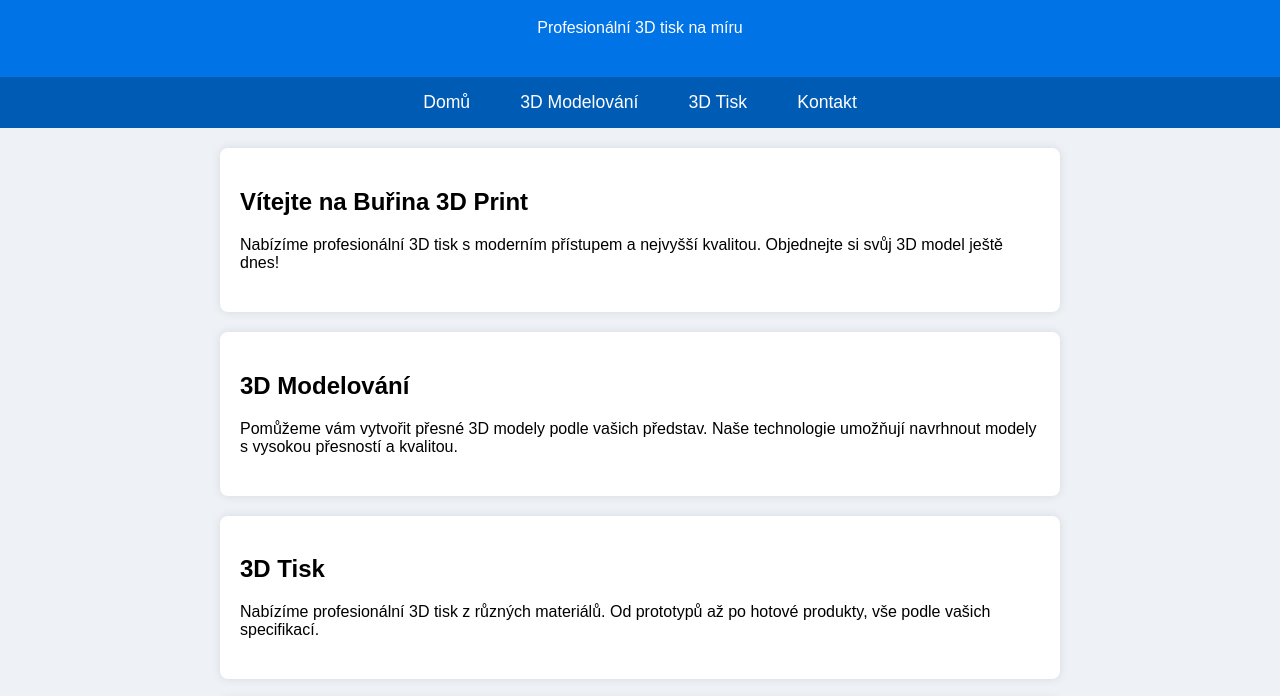
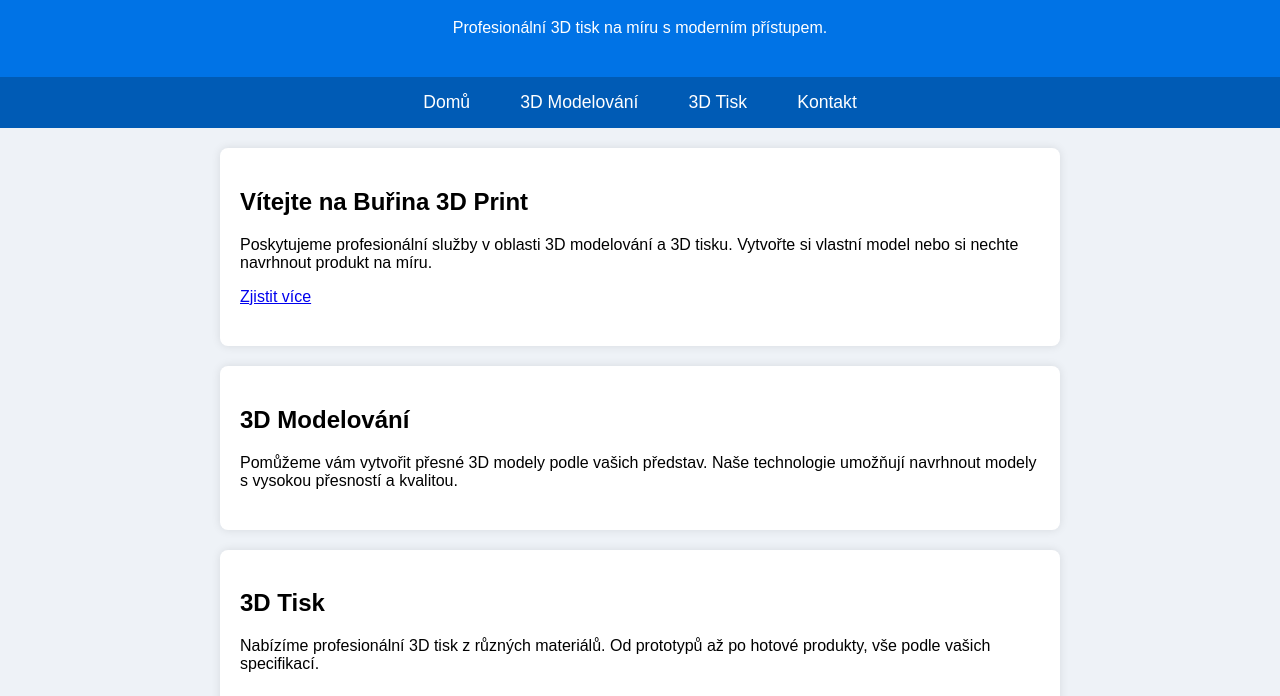
Before and after one commit to burina1112/burina3dprint, a plain HTML site: page index.html in a window 1280 px wide. Shown: the part 85-781 px from the top of the page. Drawn offline with Linux system fonts and the light colour scheme.

Commit message:
Update index.html

```diff
--- a/index.html
+++ b/index.html
@@ -9,7 +9,7 @@
 <body>
     <header>
         <h1>Buřina 3D Print</h1>
-        <p>Profesionální 3D tisk na míru</p>
+        <p>Profesionální 3D tisk na míru s moderním přístupem.</p>
     </header>
 
     <nav>
@@ -20,9 +20,10 @@
     </nav>
 
     <main id="home">
-        <section>
+        <section class="hero">
             <h2>Vítejte na Buřina 3D Print</h2>
-            <p>Nabízíme profesionální 3D tisk s moderním přístupem a nejvyšší kvalitou. Objednejte si svůj 3D model ještě dnes!</p>
+            <p>Poskytujeme profesionální služby v oblasti 3D modelování a 3D tisku. Vytvořte si vlastní model nebo si nechte navrhnout produkt na míru.</p>
+            <a href="#modeling" class="button">Zjistit více</a>
         </section>
     </main>
 
```
